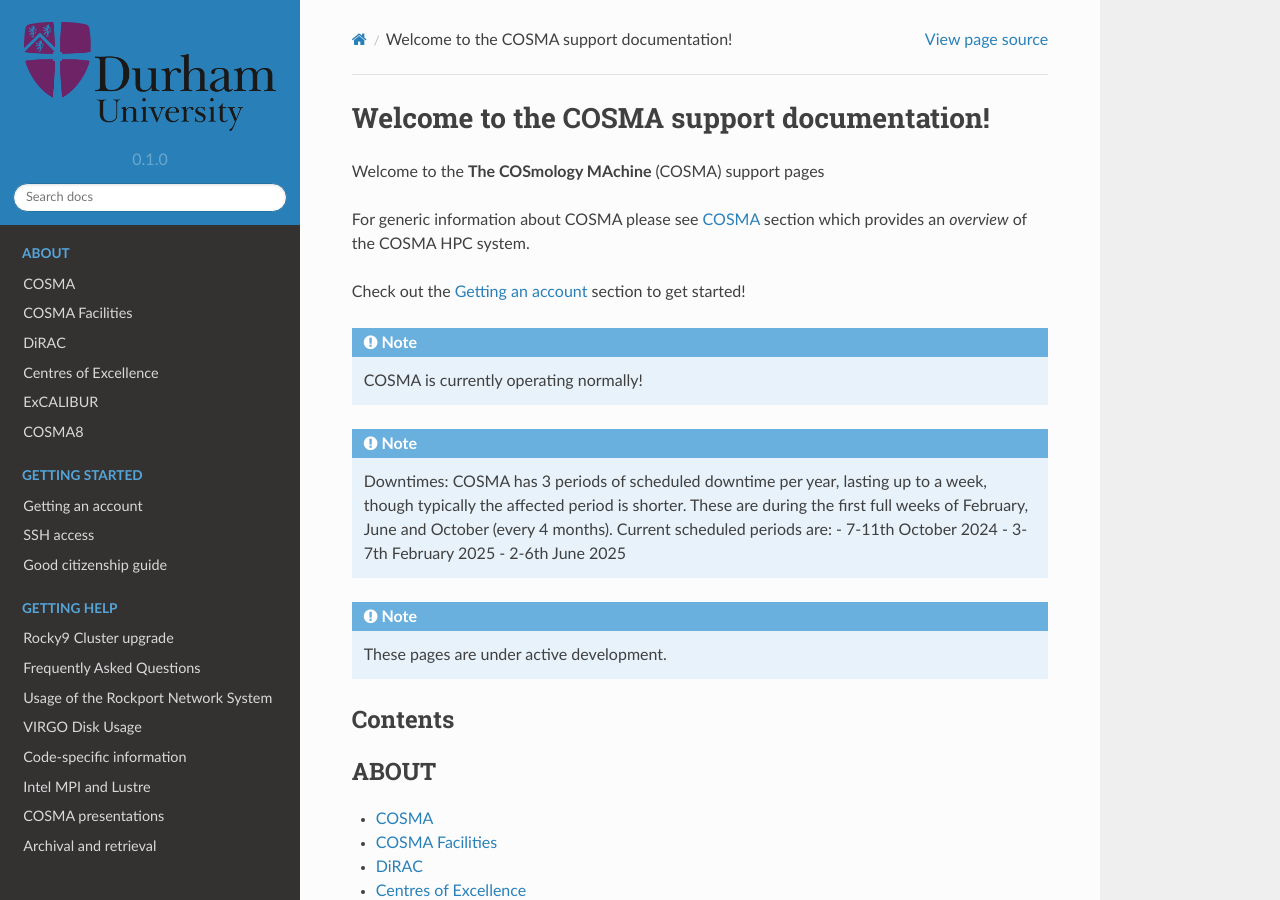
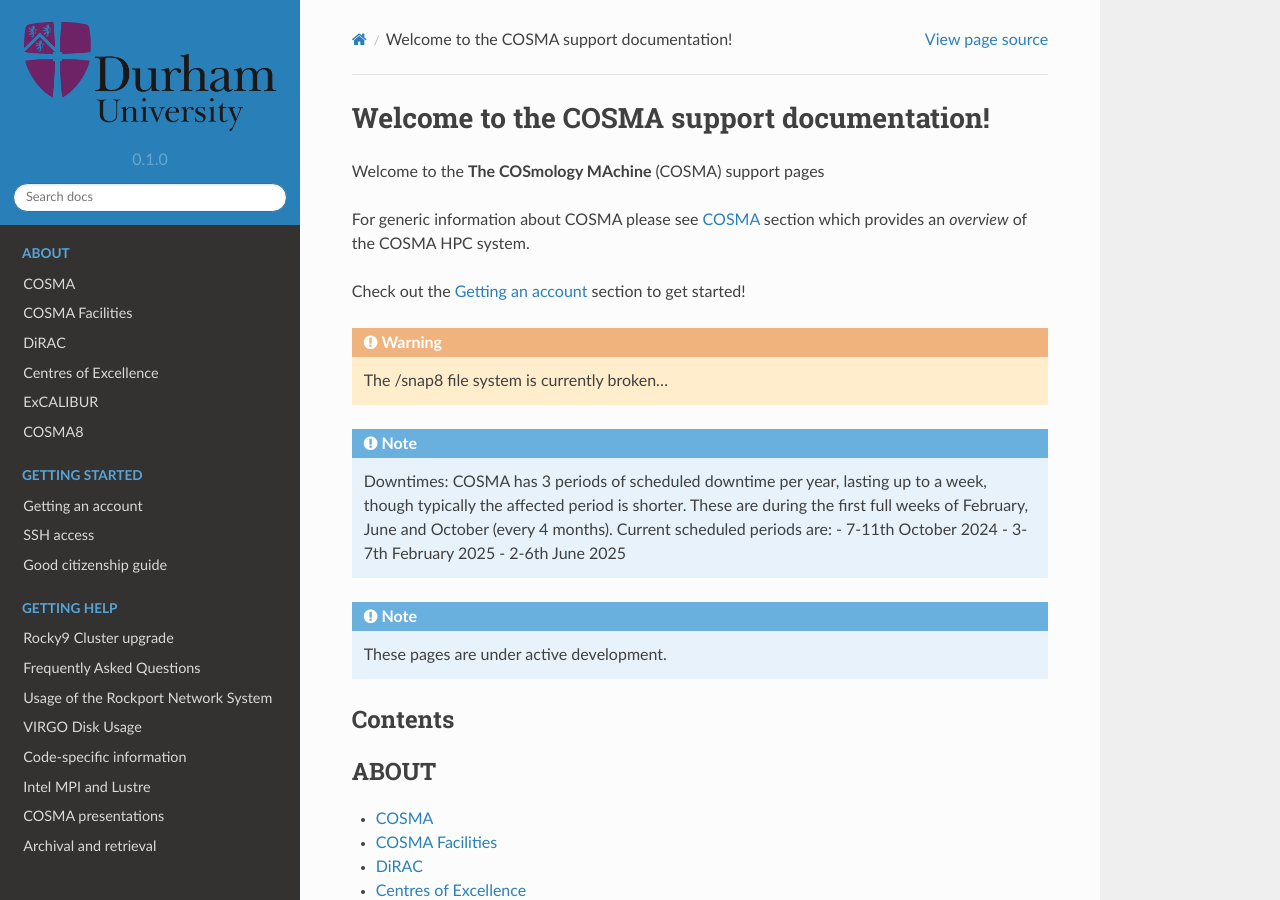
Before and after one commit to agb32/cosmadoc, a Sphinx documentation site: the page built from docs/source/index.rst, in a window 1280 px wide and 900 px high. Built offline with Sphinx 7.4.7 and the Read the Docs theme 2.0.0, drawn with Linux system fonts in a browser that asks for light colours.

Commit message:
status-updated

```diff
--- a/docs/source/index.rst
+++ b/docs/source/index.rst
@@ -8,9 +8,9 @@
 
 Check out the :doc:`account` section to get started!
 
-.. note::
+.. warning::
 
-   COSMA is currently operating normally!
+   The /snap8 file system is currently broken...
 
 .. note::
 
```
